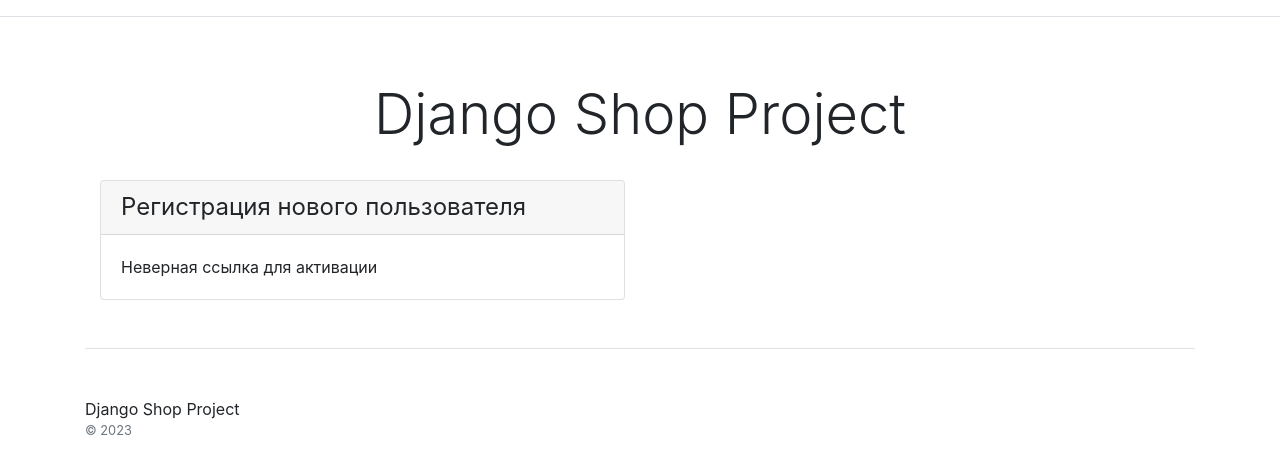
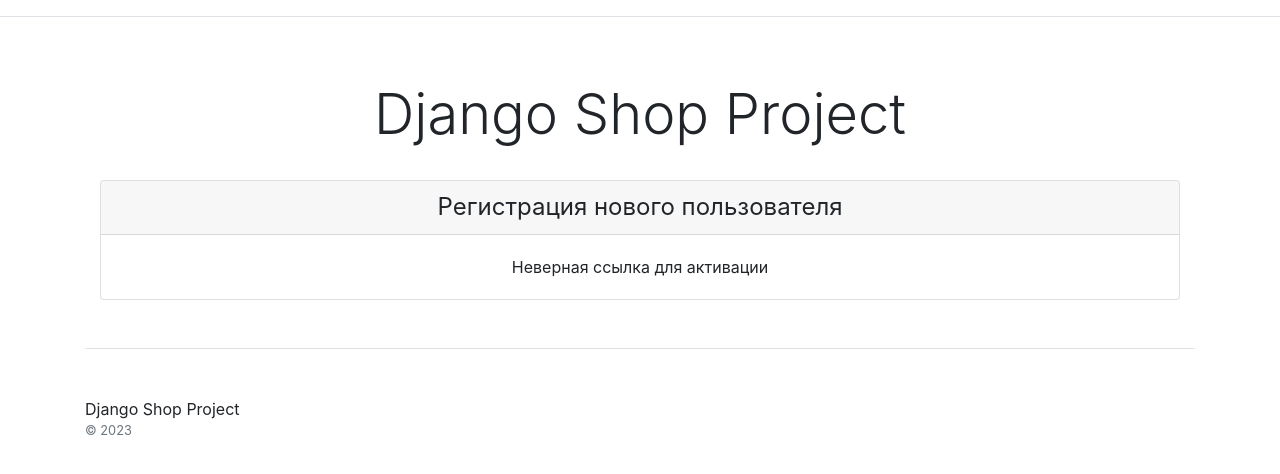
Before and after one commit to BalashovDmitriy/Django_shop_project, a Django app: page /users/register/failure/ in a window 1280 px wide; the page is wider, and only the part inside the window is pictured. Shown: the part 92-566 px from the top of that part. Run offline with Django 4.2, Linux system fonts and the light colour scheme; some libraries are stand-ins or nearby versions.

Commit message:
homework 22.2 hotfix

```diff
--- a/users/templates/users/failure_verify.html
+++ b/users/templates/users/failure_verify.html
@@ -1,6 +1,6 @@
 {% extends 'catalog/base.html' %}]
 {% block content %}
-    <div class="col-lg-6 col-md-12 col-sm-12">
+    <div class="col-lg-12 col-md-12 col-sm-12 text-center">
         <div class="card mb-4 box-shadow">
             <div class="card-header">
                 <h4 class="my-0 font-weight-normal">Регистрация нового пользователя</h4>
--- a/users/templates/users/success_verify.html
+++ b/users/templates/users/success_verify.html
@@ -1,6 +1,6 @@
 {% extends 'catalog/base.html' %}]
 {% block content %}
-    <div class="col-lg-6 col-md-12 col-sm-12">
+    <div class="col-lg-12 col-md-12 col-sm-12 text-center">
         <div class="card mb-4 box-shadow">
             <div class="card-header">
                 <h4 class="my-0 font-weight-normal">Регистрация нового пользователя</h4>
--- a/users/templates/users/verify.html
+++ b/users/templates/users/verify.html
@@ -1,6 +1,6 @@
 {% extends 'catalog/base.html' %}]
 {% block content %}
-    <div class="col-lg-6 col-md-12 col-sm-12">
+    <div class="col-lg-12 col-md-12 col-sm-12 text-center">
         <div class="card mb-4 box-shadow">
             <div class="card-header">
                 <h4 class="my-0 font-weight-normal">Регистрация нового пользователя</h4>
--- a/users/views.py
+++ b/users/views.py
@@ -3,7 +3,6 @@ from django.contrib.auth.views import LoginView as BaseLoginView
 from django.contrib.auth.views import LogoutView as BaseLogoutView
 from django.contrib.sites.shortcuts import get_current_site
 from django.core.mail import send_mail, EmailMessage
-from django.http import HttpResponse
 from django.shortcuts import redirect
 from django.template.loader import render_to_string
 from django.urls import reverse_lazy
@@ -13,10 +12,9 @@ from django.views.generic import CreateView, UpdateView
 from config import settings
 from users.forms import UserCreationForm, UserUpdateForm
 from users.models import User
+from users.token import account_activation_token
 
 import random
-
-from users.token import account_activation_token
 
 
 class LoginView(BaseLoginView):
```
Also changed, not shown: media/avatars/Снимок_экрана_от_2023-09-28_23-15-27.png (added), media/img/Снимок_экрана_от_2023-09-25_22-14-08_NV9gXwO.png (added).
